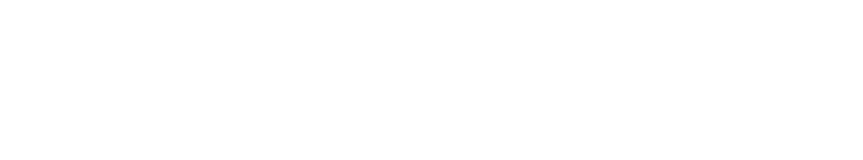
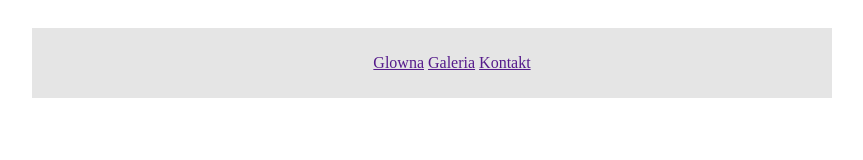
Before and after one commit to AProtagon/szkolenie, a plain HTML site: page index.html in a window 1280 px wide. Shown: the whole page, without its empty margins (208-1071 px from the left). Drawn offline with Linux system fonts and the light colour scheme.

Commit message:
Super extra menu

```diff
--- a/index.html
+++ b/index.html
@@ -6,6 +6,20 @@
 	<link rel="stylesheet" type="text/css" href="style.css">
 </head>
 <body>
-
+	<div class="container">
+		<nav class="menu">
+			<ul>
+				<li>
+					<a href="">Glowna</a>
+				</li>
+				<li>
+					<a href="">Galeria</a>
+				</li>
+				<li>
+					<a href="">Kontakt</a>
+				</li>
+			</ul>
+		</nav>
+	</div>
 	</body>
 	</html>
--- a/style.css
+++ b/style.css
@@ -0,0 +1,16 @@
+body {
+	padding: 20px;
+}
+.container {
+	width: 800px;
+	display: block;
+	margin: 0 auto;
+	background-color: #e5e5e5;
+}
+.menu {
+	text-align: center;
+	padding: 10px;
+}
+.menu ul li {
+	display: inline-block;
+}
```
